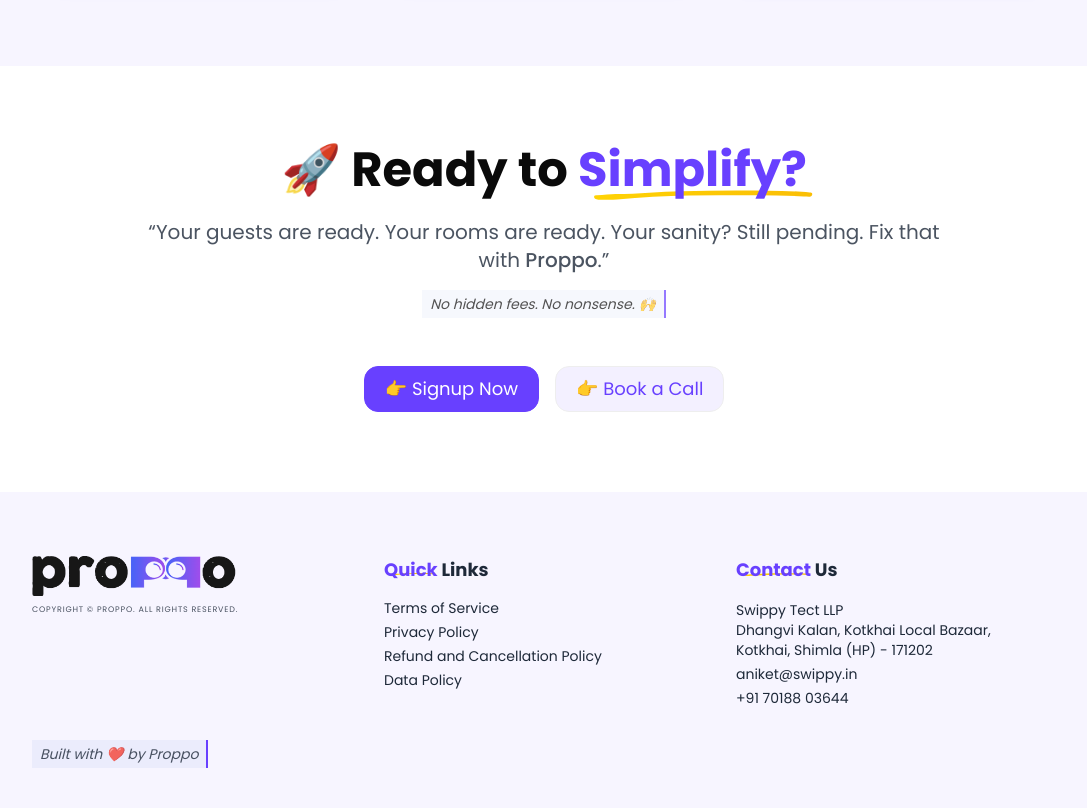
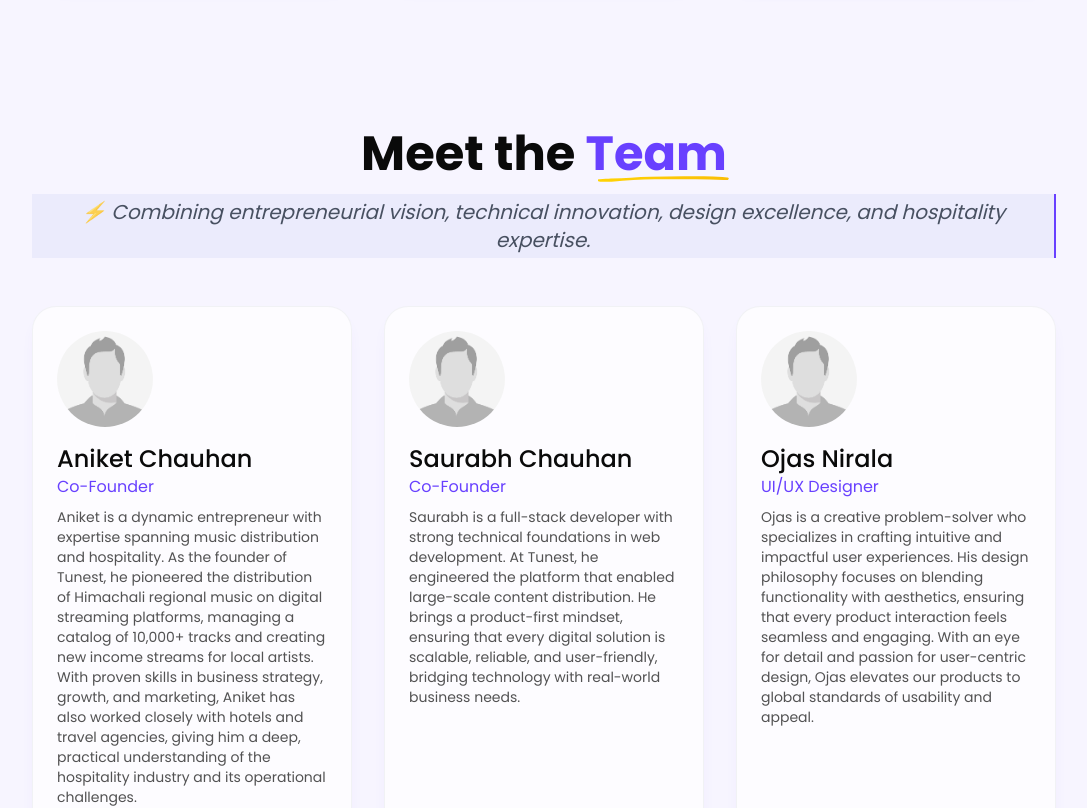
Before and after one commit to SwippyInc/website-proppo, a Next.js app: page / in a window 1280 px wide. Shown: the part 6420-7228 px from the top of the page, without its empty margins (96-1183 px from the left). Built offline with nearby package versions, Linux system fonts and the light colour scheme.

Commit message:
Added team section

```diff
--- a/app/page.js
+++ b/app/page.js
@@ -2,7 +2,7 @@
 import Footer from '@/components/Footer'
 import Hero from '@/components/Hero'
 import NavBar from '@/components/NavBar'
-import WhoIsProppoFor, { FinalCTASection, PricingSection, Testimonials, WhatDoesProppoDo, WhoGetsWhat, WhyChooseProppo } from '@/components/Sections'
+import WhoIsProppoFor, { FinalCTASection, PricingSection, TeamSection, Testimonials, WhatDoesProppoDo, WhoGetsWhat, WhyChooseProppo } from '@/components/Sections'
 import { useTheme } from 'next-themes'
 import React, { useEffect } from 'react'
 
@@ -21,6 +21,7 @@
       <WhoGetsWhat/>
       <PricingSection/>
       <Testimonials/>
+      <TeamSection/>
       <FinalCTASection/>
       <Footer/>
       <span id='alert_wrap'></span>
--- a/components/Sections.jsx
+++ b/components/Sections.jsx
@@ -29,6 +29,7 @@
 import { useRouter } from "next/navigation"
 import Button from "./Button"
 import { useBookCallForm, useSignUpForm } from "@/hooks/useForm"
+import member_image from '../public/images/member.png'
 
 // Animation variants for reusability
 const fadeInUp = {
@@ -521,3 +522,80 @@
     </section>
   )
 }
+
+export function TeamSection() {
+  const team_data = [
+    {
+      name: 'Aniket Chauhan',
+      role: 'Co-Founder',
+      description: 'Aniket is a dynamic entrepreneur with expertise spanning music distribution and hospitality. As the founder of Tunest, he pioneered the distribution of Himachali regional music on digital streaming platforms, managing a catalog of 10,000+ tracks and creating new income streams for local artists. With proven skills in business strategy, growth, and marketing, Aniket has also worked closely with hotels and travel agencies, giving him a deep, practical understanding of the hospitality industry and its operational challenges.',
+      // image: team_member1
+    },
+    {
+      name: 'Saurabh Chauhan',
+      role: 'Co-Founder',
+      description: 'Saurabh is a full-stack developer with strong technical foundations in web development. At Tunest, he engineered the platform that enabled large-scale content distribution. He brings a product-first mindset, ensuring that every digital solution is scalable, reliable, and user-friendly, bridging technology with real-world business needs.',
+      // image: team_member2
+    },
+    {
+      name: 'Ojas Nirala',
+      role: 'UI/UX Designer',
+      description: 'Ojas is a creative problem-solver who specializes in crafting intuitive and impactful user experiences. His design philosophy focuses on blending functionality with aesthetics, ensuring that every product interaction feels seamless and engaging. With an eye for detail and passion for user-centric design, Ojas elevates our products to global standards of usability and appeal.',
+      // image: team_member3
+    },
+    {
+      name: 'Sharan Chauhan',
+      role: 'Hospitality Specialist',
+      description: 'Sharan brings invaluable hospitality domain expertise, having worked extensively with multiple hotels. His hands-on industry experience allows him to identify the pain points of hoteliers and guests alike, ensuring our solutions are built with real-world challenges in mind. Sharan’s perspective anchors the team in practicality, helping us design technology that truly serves the hospitality sector.',
+      // image: team_member4
+    }
+  ]
+
+  return (
+    <section className="min-h-screen py-16 flex justify-center bg-[#6840ff]/5" id="team">
+      <motion.div
+        className="relative w-[90%] md:w-[80%] mx-auto"
+        initial="hidden"
+        whileInView="visible"
+        viewport={{ once: true, amount: 0.3 }}
+        variants={fadeInUp}
+      >
+        <motion.div
+          className="flex items-center flex-col text-center gap-2 mb-8 md:mb-12"
+          variants={fadeInUp}
+        >
+          <h1 className="font-bold text-3xl md:text-4xl lg:text-5xl">
+            Meet the <span className="bl_un">Team</span>
+          </h1>
+          <p className="text-xs md:text-xl text-gray-800/80 italic mt-2 bg-blue-800/5 p-1 px-2 border-r-[#6840ff] border-r-2 max-w-[90vw] dark:bg-white/5 dark:border-r-white dark:text-white">
+            ⚡ Combining entrepreneurial vision, technical innovation, design excellence, and hospitality expertise.
+          </p>
+        </motion.div>
+
+        <div className="grid grid-cols-1 md:grid-cols-2 lg:grid-cols-3 gap-4 md:gap-8">
+          {team_data.map((member, index) => (
+            <motion.div
+              key={index}
+              className="p-6 rounded-3xl bg-white/70 dark:bg-black/90 shadow-lg shadow-[#6840ff]/5 border border-gray-200/50 dark:border-gray-800/50 flex flex-col"
+              initial="hidden"
+              whileInView="visible"
+              viewport={{ once: true, amount: 0.3 }}
+              variants={scaleIn}
+            >
+              <Image
+                src={member_image}
+                alt={member.name}
+                height={200}
+                width={200}
+                className="h-24 w-24 rounded-full object-cover mb-4"
+              />
+              <h2 className="font-medium text-xl md:text-2xl">{member.name}</h2>
+              <p className="text-sm md:text-base text-[#6840ff] mb-2">{member.role}</p>
+              <p className="text-xs md:text-sm opacity-70">{member.description}</p>
+            </motion.div>
+          ))}
+        </div>
+      </motion.div>
+    </section>
+  )
+}
```
Also changed, not shown: public/images/member.png (added).
